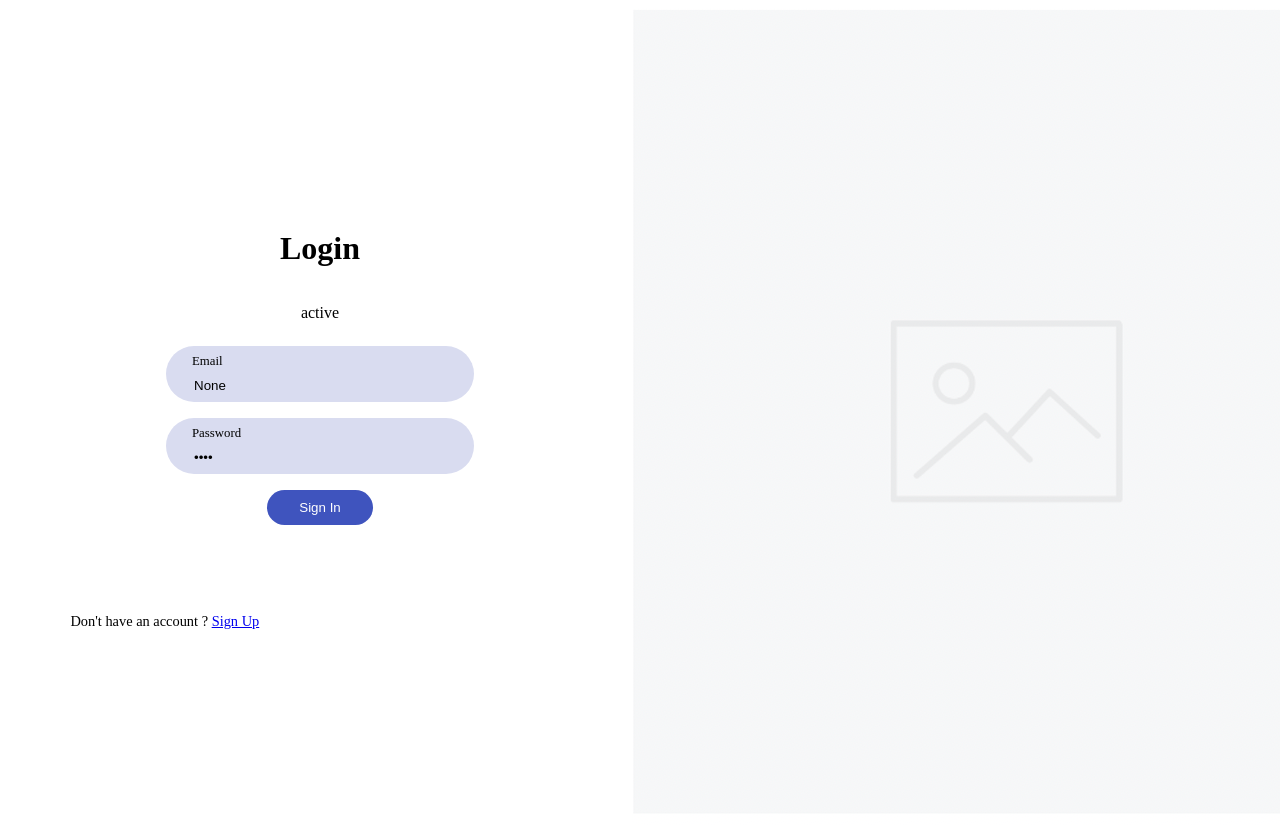
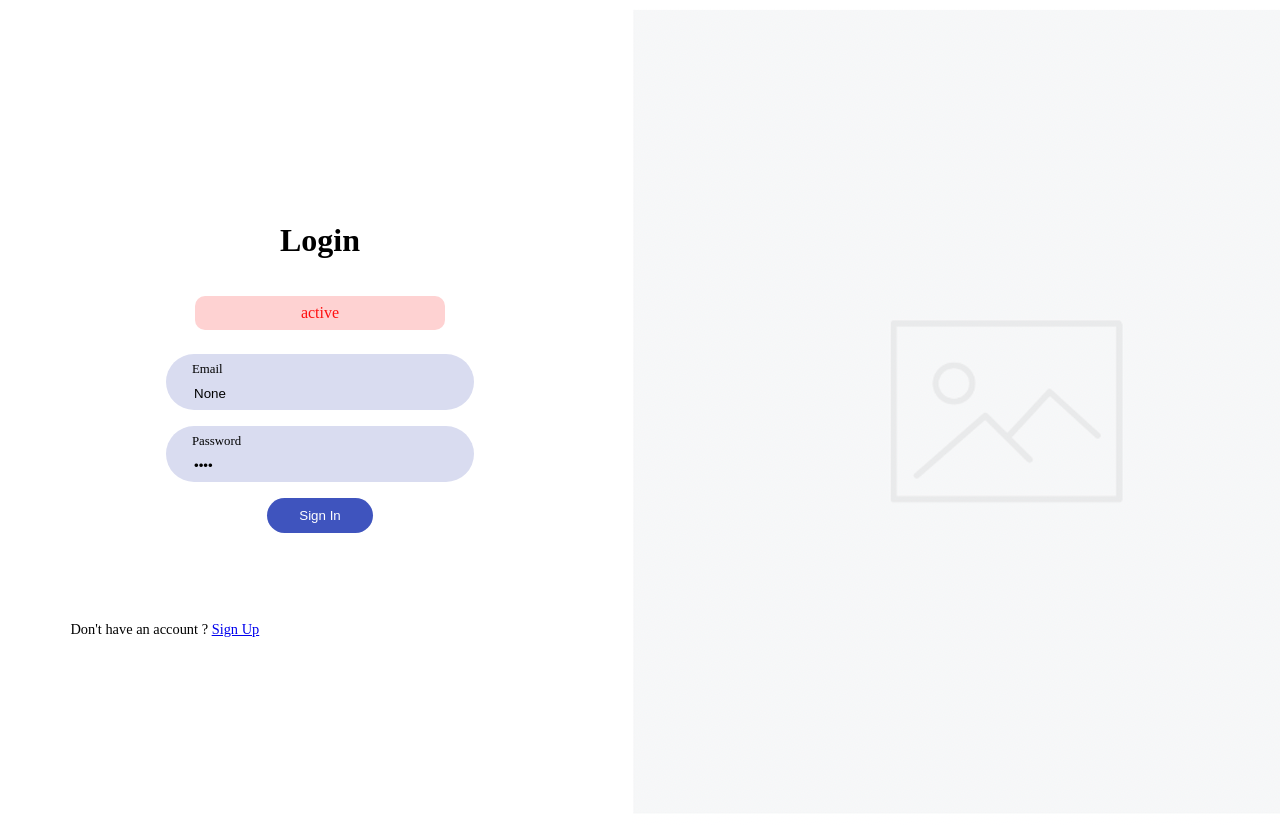
Before and after one commit to DylanCheong-tech/UOW-CSIT321-Project-Oct2022-March2023, a Django app: template evoting/templates/eventowner/login.html in a window 1280 px wide; the page is wider, and only the part inside the window is pictured. Shown: the top 825 px of that part. Run offline with Django 4.2, Linux system fonts and the light colour scheme; tables that the repository leaves empty hold one stand-in row (values such as "Sample post"); the template is opened without the code that fills it: values that come from a table or form of the project are taken from there, most other values are stand-ins (such as "Sample title", 1, 10 or a date in 2020); some libraries are stand-ins or nearby versions.

Commit message:
Error message stying added for signup and login form

```diff
--- a/evoting/static/eventowner/css/login.css
+++ b/evoting/static/eventowner/css/login.css
@@ -7,6 +7,15 @@ div#content_pane {
 
 div#content_pane>div {
     width: 50vw;
+}
+
+div#content_pane div#left_pane p.error_msg {
+    width: 40%;
+    text-align: center;
+    background-color: #FED2D2;
+    color: #FF0F0F;
+    padding: 1vh 0 1vh 0;
+    border-radius: 10px;
 }
 
 div#content_pane div#left_pane, div#content_pane div#left_pane form {
--- a/evoting/templates/eventowner/login.html
+++ b/evoting/templates/eventowner/login.html
@@ -22,7 +22,7 @@
     <div id="content_pane">
         <div id="left_pane">
             <h1>Login</h1>
-            <p>{{ status }}</p>
+            <p class="{% if status %} error_msg {% endif %}">{{ status }}</p>
             <form action="/evoting/eventowner/login" method="POST" onsubmit="submit_login()">
                 {% csrf_token %}
                 <span class="field">
```
Also changed, not shown: evoting/static/eventowner/css/signup.css (+9 -0 lines), evoting/templates/eventowner/signup.html (+9 -9 lines).
